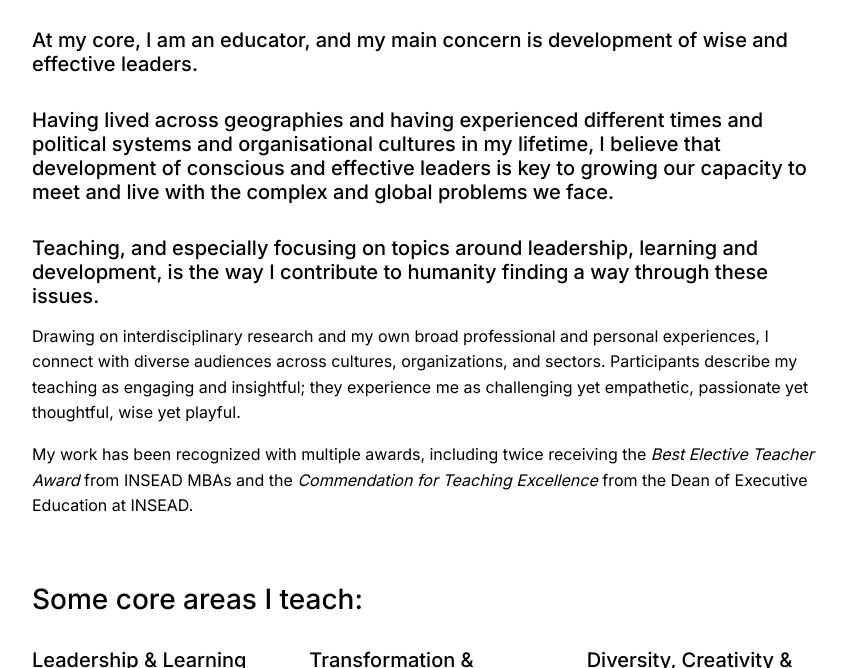
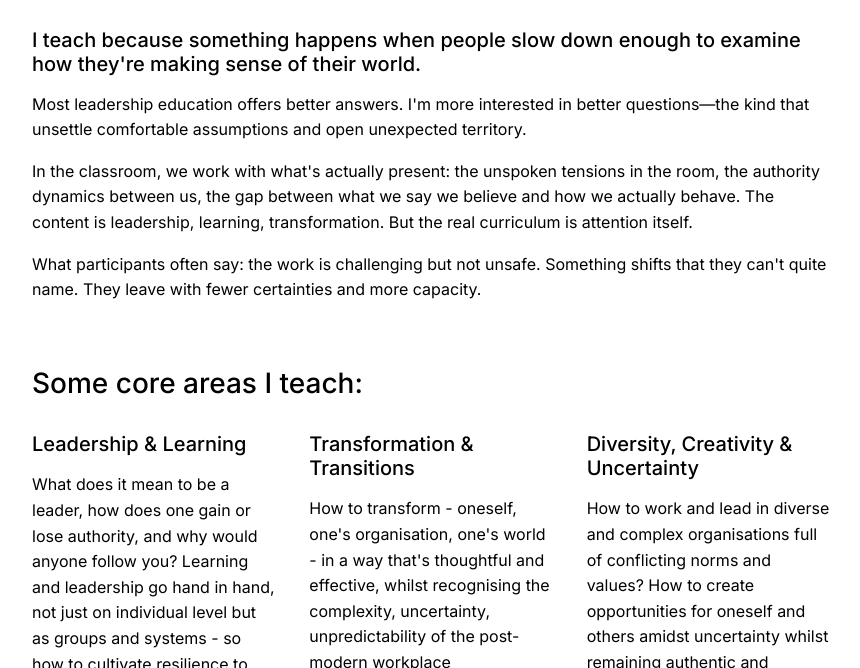
Before and after one commit to wosheesh/wmaterka, a Jekyll site: the page built from teaching.md, in a window 1280 px wide and 900 px high, scrolled down 473 px, cut to the strip 232-900 px from the top of the window. Shown: the whole strip, without its empty margins (208-1068 px from the left). Built offline with Jekyll 4.4.1, drawn with Linux system fonts in a browser that asks for light colours.

Commit message:
teaching

```diff
--- a/teaching.md
+++ b/teaching.md
@@ -13,11 +13,10 @@ description: "Teaching & Workshops - Wojtek Materka"
 </div>
 
 <div class="section">
-    <h4>At my core, I am an educator, and my main concern is development of wise and effective leaders.</h4>
-    <h4>Having lived across geographies and having experienced different times and political systems and organisational cultures in my lifetime, I believe that development of conscious and effective leaders is key to growing our capacity to meet and live with the complex and global problems we face.</h4>
-    <h4>Teaching, and especially focusing on topics around leadership, learning and development, is the way I contribute to humanity finding a way through these issues.</h4>
-    <p>Drawing on interdisciplinary research and my own broad professional and personal experiences, I connect with diverse audiences across cultures, organizations, and sectors. Participants describe my teaching as engaging and insightful; they experience me as challenging yet empathetic, passionate yet thoughtful, wise yet playful.</p>
-    <p>My work has been recognized with multiple awards, including twice receiving the <em>Best Elective Teacher Award</em> from INSEAD MBAs and the <em>Commendation for Teaching Excellence</em> from the Dean of Executive Education at INSEAD.</p>
+    <h4>I teach because something happens when people slow down enough to examine how they're making sense of their world.</h4>
+    <p>Most leadership education offers better answers. I'm more interested in better questions—the kind that unsettle comfortable assumptions and open unexpected territory.</p>
+    <p>In the classroom, we work with what's actually present: the unspoken tensions in the room, the authority dynamics between us, the gap between what we say we believe and how we actually behave. The content is leadership, learning, transformation. But the real curriculum is attention itself.</p>
+    <p>What participants often say: the work is challenging but not unsafe. Something shifts that they can't quite name. They leave with fewer certainties and more capacity.</p>
 </div>
 
 <div class="section">
```
Also changed, not shown: index.md (+2 -1 lines), 4 other files.
